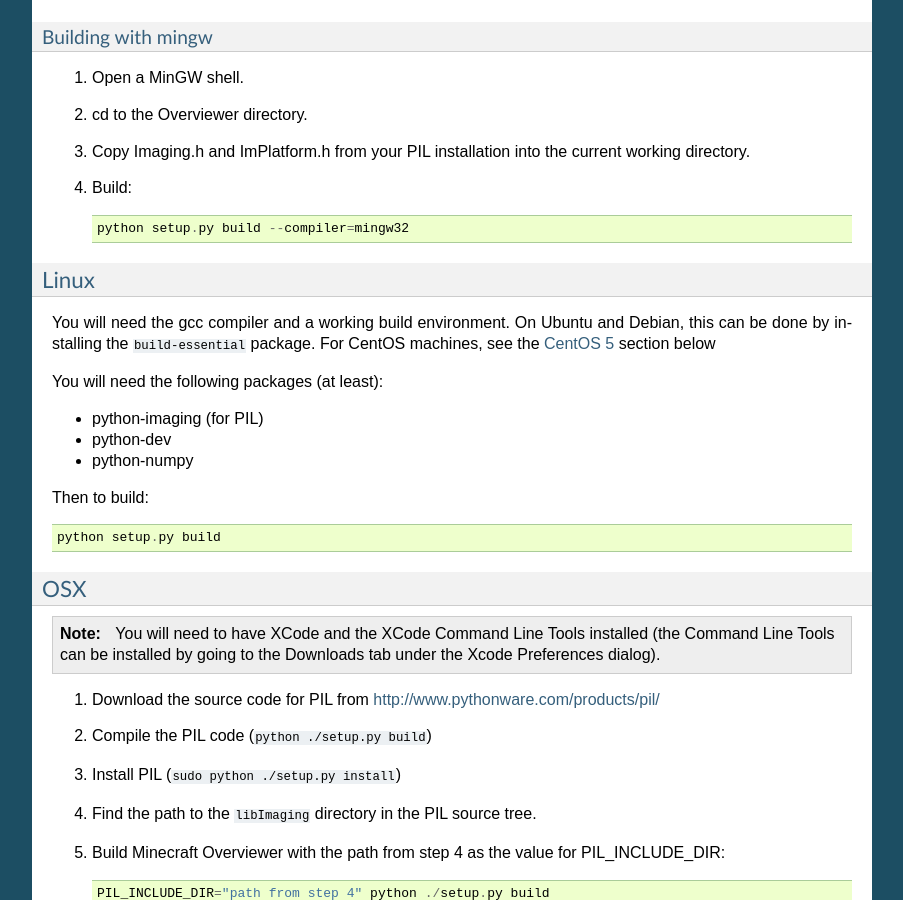
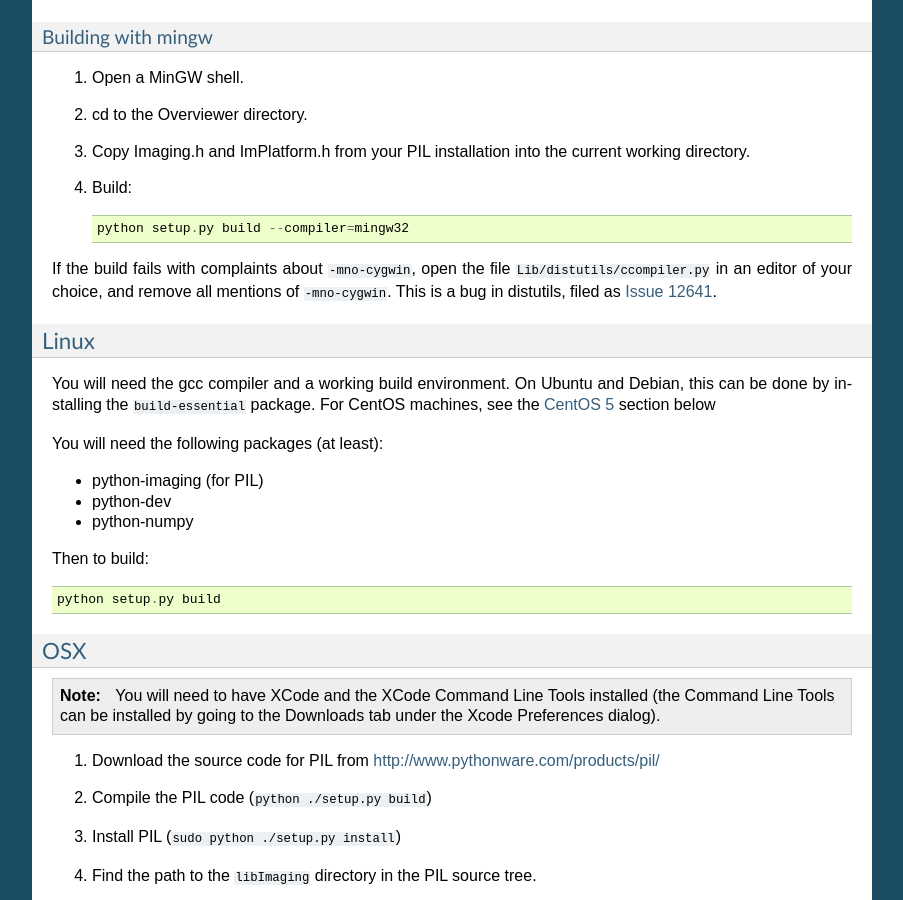
Before and after one commit to overviewer/Minecraft-Overviewer, a Sphinx documentation site: the page built from docs/building.rst, in a window 1280 px wide and 900 px high, scrolled down 1511 px. Shown: the whole window, without its empty margins (198-1101 px from the left). Built offline with Sphinx 7.4.7, drawn with Linux system fonts in a browser that asks for light colours.

Commit message:
Added note about distutils bug 12641 and a fix.

```diff
--- a/docs/building.rst
+++ b/docs/building.rst
@@ -81,6 +81,10 @@ Building with mingw
 4. Build::
 
     python setup.py build --compiler=mingw32
+
+If the build fails with complaints about ``-mno-cygwin``, open the file ``Lib/distutils/ccompiler.py``
+in an editor of your choice, and remove all mentions of ``-mno-cygwin``. This is a bug in distutils,
+filed as `Issue 12641 <http://bugs.python.org/issue12641>`_.
 
 
 Linux
```
